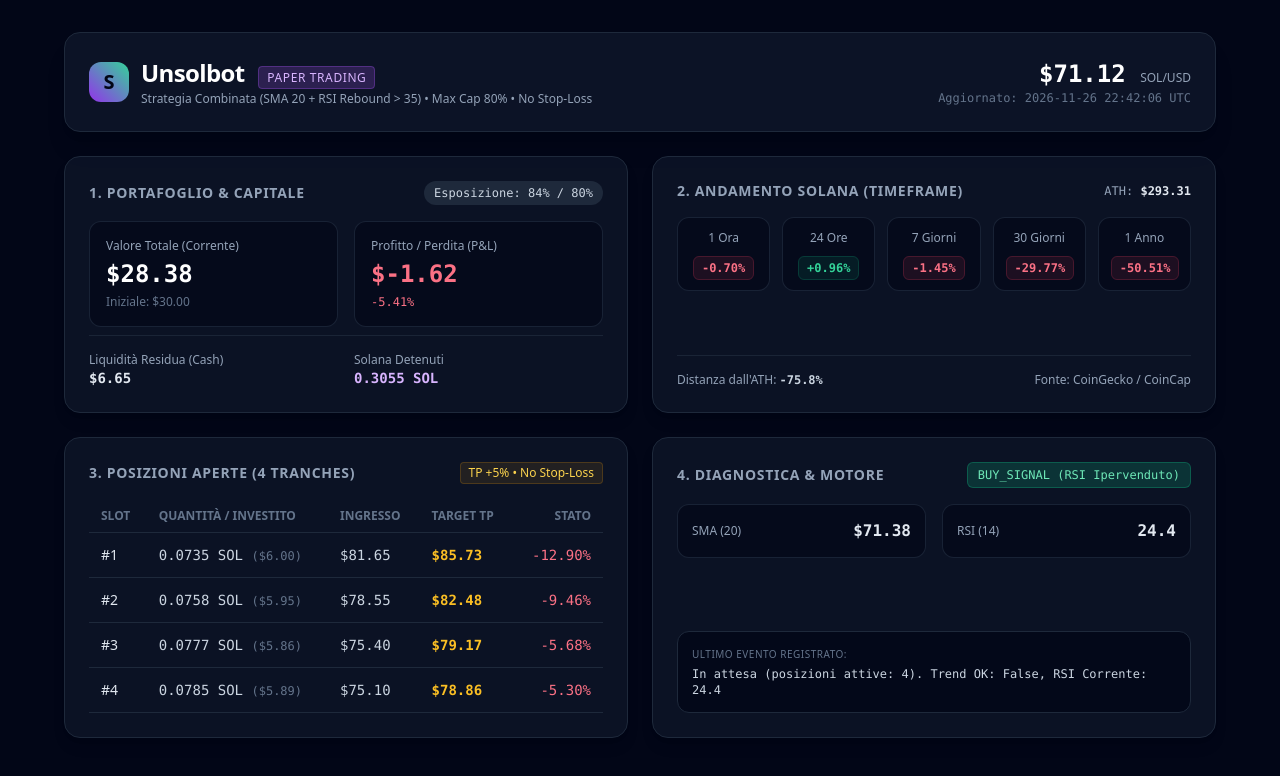
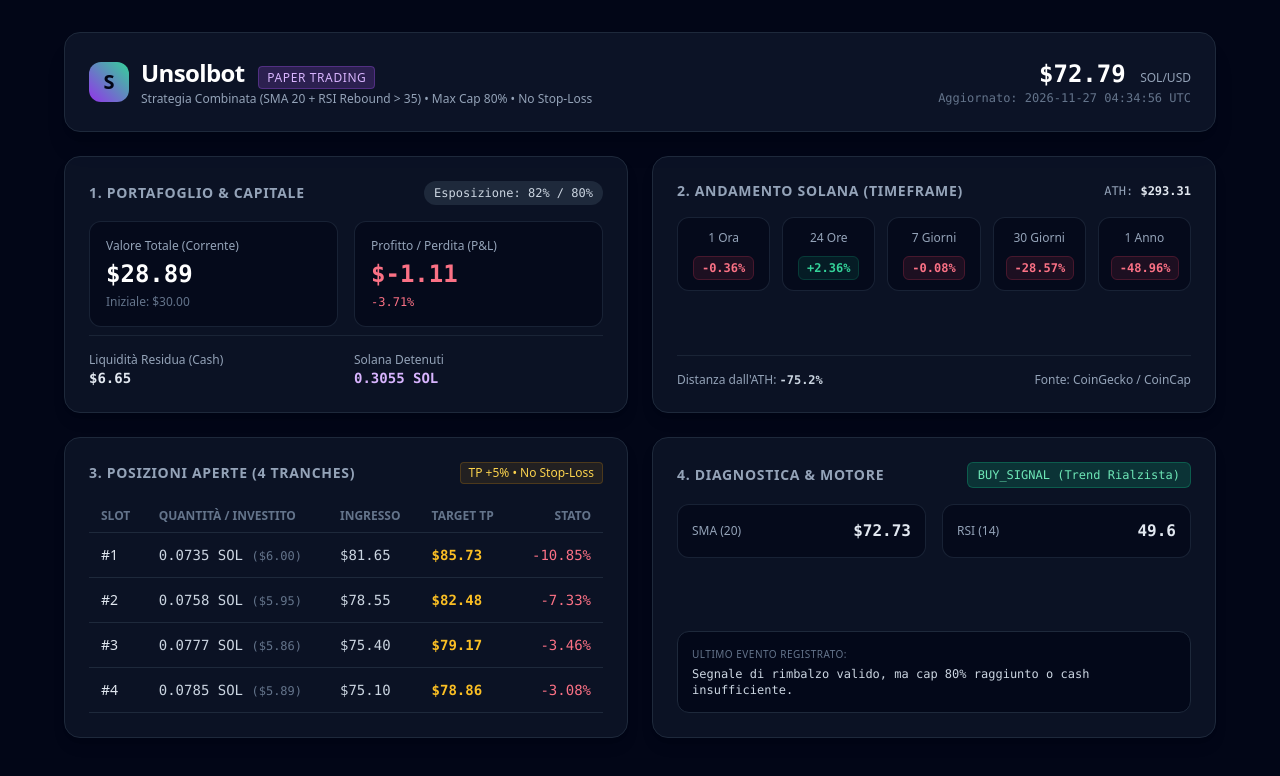
Before and after one commit to vbabb-hub/Unsolbot, a plain HTML site: page index.html in a window 1280 px wide. Drawn offline with nearby package versions, Linux system fonts and the light colour scheme.

Commit message:
Update web dashboard and README [skip ci]

```diff
--- a/index.html
+++ b/index.html
@@ -20,8 +20,8 @@
                 </div>
             </div>
             <div class="mt-4 md:mt-0 text-left md:text-right">
-                <div class="text-2xl font-mono font-bold text-white">$71.12 <span class="text-xs font-sans font-normal text-slate-400">SOL/USD</span></div>
-                <div class="text-xs text-slate-500 font-mono">Aggiornato: 2026-11-26 22:42:06 UTC</div>
+                <div class="text-2xl font-mono font-bold text-white">$72.79 <span class="text-xs font-sans font-normal text-slate-400">SOL/USD</span></div>
+                <div class="text-xs text-slate-500 font-mono">Aggiornato: 2026-11-27 04:34:56 UTC</div>
             </div>
         </header>
 
@@ -33,18 +33,18 @@
                 <div>
                     <div class="flex items-center justify-between mb-4">
                         <h2 class="text-sm font-semibold uppercase tracking-wider text-slate-400">1. Portafoglio & Capitale</h2>
-                        <span class="text-xs font-mono px-2.5 py-1 rounded-full bg-slate-800 text-slate-300">Esposizione: 84% / 80%</span>
+                        <span class="text-xs font-mono px-2.5 py-1 rounded-full bg-slate-800 text-slate-300">Esposizione: 82% / 80%</span>
                     </div>
                     <div class="grid grid-cols-2 gap-4 my-2">
                         <div class="bg-slate-950/60 p-4 rounded-xl border border-slate-800/80">
                             <div class="text-xs text-slate-400">Valore Totale (Corrente)</div>
-                            <div class="text-2xl font-mono font-bold text-white mt-1">$28.38</div>
+                            <div class="text-2xl font-mono font-bold text-white mt-1">$28.89</div>
                             <div class="text-xs text-slate-500 mt-1">Iniziale: $30.00</div>
                         </div>
                         <div class="bg-slate-950/60 p-4 rounded-xl border border-slate-800/80">
                             <div class="text-xs text-slate-400">Profitto / Perdita (P&L)</div>
-                            <div class="text-2xl font-mono font-bold text-rose-400 mt-1">$-1.62</div>
-                            <div class="text-xs font-mono text-rose-400 mt-1">-5.41%</div>
+                            <div class="text-2xl font-mono font-bold text-rose-400 mt-1">$-1.11</div>
+                            <div class="text-xs font-mono text-rose-400 mt-1">-3.71%</div>
                         </div>
                     </div>
                 </div>
@@ -70,28 +70,28 @@
                     <div class="grid grid-cols-3 sm:grid-cols-5 gap-3 my-4">
                         <div class="bg-slate-950/60 p-3 rounded-xl border border-slate-800/80 text-center">
                             <div class="text-xs text-slate-400 mb-2">1 Ora</div>
-                            <span class="px-2 py-1 rounded-md text-xs font-mono font-semibold border text-rose-400 bg-rose-500/10 border-rose-500/20">-0.70%</span>
+                            <span class="px-2 py-1 rounded-md text-xs font-mono font-semibold border text-rose-400 bg-rose-500/10 border-rose-500/20">-0.36%</span>
                         </div>
                         <div class="bg-slate-950/60 p-3 rounded-xl border border-slate-800/80 text-center">
                             <div class="text-xs text-slate-400 mb-2">24 Ore</div>
-                            <span class="px-2 py-1 rounded-md text-xs font-mono font-semibold border text-emerald-400 bg-emerald-500/10 border-emerald-500/20">+0.96%</span>
+                            <span class="px-2 py-1 rounded-md text-xs font-mono font-semibold border text-emerald-400 bg-emerald-500/10 border-emerald-500/20">+2.36%</span>
                         </div>
                         <div class="bg-slate-950/60 p-3 rounded-xl border border-slate-800/80 text-center">
                             <div class="text-xs text-slate-400 mb-2">7 Giorni</div>
-                            <span class="px-2 py-1 rounded-md text-xs font-mono font-semibold border text-rose-400 bg-rose-500/10 border-rose-500/20">-1.45%</span>
+                            <span class="px-2 py-1 rounded-md text-xs font-mono font-semibold border text-rose-400 bg-rose-500/10 border-rose-500/20">-0.08%</span>
                         </div>
                         <div class="bg-slate-950/60 p-3 rounded-xl border border-slate-800/80 text-center">
                             <div class="text-xs text-slate-400 mb-2">30 Giorni</div>
-                            <span class="px-2 py-1 rounded-md text-xs font-mono font-semibold border text-rose-400 bg-rose-500/10 border-rose-500/20">-29.77%</span>
+                            <span class="px-2 py-1 rounded-md text-xs font-mono font-semibold border text-rose-400 bg-rose-500/10 border-rose-500/20">-28.57%</span>
                         </div>
                         <div class="bg-slate-950/60 p-3 rounded-xl border border-slate-800/80 text-center col-span-3 sm:col-span-1">
                             <div class="text-xs text-slate-400 mb-2">1 Anno</div>
-                            <span class="px-2 py-1 rounded-md text-xs font-mono font-semibold border text-rose-400 bg-rose-500/10 border-rose-500/20">-50.51%</span>
+                            <span class="px-2 py-1 rounded-md text-xs font-mono font-semibold border text-rose-400 bg-rose-500/10 border-rose-500/20">-48.96%</span>
                         </div>
                     </div>
                 </div>
                 <div class="pt-4 border-t border-slate-800/80 flex justify-between items-center text-xs text-slate-400">
-                    <span>Distanza dall'ATH: <strong class="font-mono text-slate-300">-75.8%</strong></span>
+                    <span>Distanza dall'ATH: <strong class="font-mono text-slate-300">-75.2%</strong></span>
                     <span>Fonte: CoinGecko / CoinCap</span>
                 </div>
             </section>
@@ -120,28 +120,28 @@
                 <td class="py-3 px-3 font-mono text-slate-300">0.0735 SOL <span class="text-xs text-slate-500">($6.00)</span></td>
                 <td class="py-3 px-3 font-mono text-slate-300">$81.65</td>
                 <td class="py-3 px-3 font-mono text-amber-400 font-semibold">$85.73</td>
-                <td class="py-3 px-3 font-mono text-rose-400 text-right">-12.90%</td>
+                <td class="py-3 px-3 font-mono text-rose-400 text-right">-10.85%</td>
             </tr>
             <tr class="border-b border-slate-800 hover:bg-slate-800/40 transition">
                 <td class="py-3 px-3 font-medium text-slate-200">#2</td>
                 <td class="py-3 px-3 font-mono text-slate-300">0.0758 SOL <span class="text-xs text-slate-500">($5.95)</span></td>
                 <td class="py-3 px-3 font-mono text-slate-300">$78.55</td>
                 <td class="py-3 px-3 font-mono text-amber-400 font-semibold">$82.48</td>
-                <td class="py-3 px-3 font-mono text-rose-400 text-right">-9.46%</td>
+                <td class="py-3 px-3 font-mono text-rose-400 text-right">-7.33%</td>
             </tr>
             <tr class="border-b border-slate-800 hover:bg-slate-800/40 transition">
                 <td class="py-3 px-3 font-medium text-slate-200">#3</td>
                 <td class="py-3 px-3 font-mono text-slate-300">0.0777 SOL <span class="text-xs text-slate-500">($5.86)</span></td>
                 <td class="py-3 px-3 font-mono text-slate-300">$75.40</td>
                 <td class="py-3 px-3 font-mono text-amber-400 font-semibold">$79.17</td>
-                <td class="py-3 px-3 font-mono text-rose-400 text-right">-5.68%</td>
+                <td class="py-3 px-3 font-mono text-rose-400 text-right">-3.46%</td>
             </tr>
             <tr class="border-b border-slate-800 hover:bg-slate-800/40 transition">
                 <td class="py-3 px-3 font-medium text-slate-200">#4</td>
                 <td class="py-3 px-3 font-mono text-slate-300">0.0785 SOL <span class="text-xs text-slate-500">($5.89)</span></td>
                 <td class="py-3 px-3 font-mono text-slate-300">$75.10</td>
                 <td class="py-3 px-3 font-mono text-amber-400 font-semibold">$78.86</td>
-                <td class="py-3 px-3 font-mono text-rose-400 text-right">-5.30%</td>
+                <td class="py-3 px-3 font-mono text-rose-400 text-right">-3.08%</td>
             </tr>
                         </tbody>
                     </table>
@@ -153,22 +153,22 @@
                 <div>
                     <div class="flex items-center justify-between mb-4">
                         <h2 class="text-sm font-semibold uppercase tracking-wider text-slate-400">4. Diagnostica & Motore</h2>
-                        <span class="text-xs px-2.5 py-1 rounded-md border font-mono bg-emerald-500/20 text-emerald-300 border-emerald-500/30">BUY_SIGNAL (RSI Ipervenduto)</span>
+                        <span class="text-xs px-2.5 py-1 rounded-md border font-mono bg-emerald-500/20 text-emerald-300 border-emerald-500/30">BUY_SIGNAL (Trend Rialzista)</span>
                     </div>
                     <div class="grid grid-cols-2 gap-4 mb-4">
                         <div class="bg-slate-950/60 p-3.5 rounded-xl border border-slate-800/80 flex justify-between items-center">
                             <span class="text-xs text-slate-400">SMA (20)</span>
-                            <span class="font-mono font-semibold text-slate-200">$71.38</span>
+                            <span class="font-mono font-semibold text-slate-200">$72.73</span>
                         </div>
                         <div class="bg-slate-950/60 p-3.5 rounded-xl border border-slate-800/80 flex justify-between items-center">
                             <span class="text-xs text-slate-400">RSI (14)</span>
-                            <span class="font-mono font-semibold text-slate-200">24.4</span>
+                            <span class="font-mono font-semibold text-slate-200">49.6</span>
                         </div>
                     </div>
                 </div>
                 <div class="bg-slate-950/80 p-3.5 rounded-xl border border-slate-800 text-xs font-mono text-slate-300">
                     <span class="text-slate-500 block mb-1 uppercase font-sans text-[10px] tracking-wider">Ultimo Evento Registrato:</span>
-                    In attesa (posizioni attive: 4). Trend OK: False, RSI Corrente: 24.4
+                    Segnale di rimbalzo valido, ma cap 80% raggiunto o cash insufficiente.
                 </div>
             </section>
 
--- a/src/portfolio.json
+++ b/src/portfolio.json
@@ -27,5 +27,5 @@
             "tp": 78.855
         }
     ],
-    "prev_rsi": 24.41991931155013
+    "prev_rsi": 49.60957820467515
 }
```
Also changed, not shown: 1 other file.
